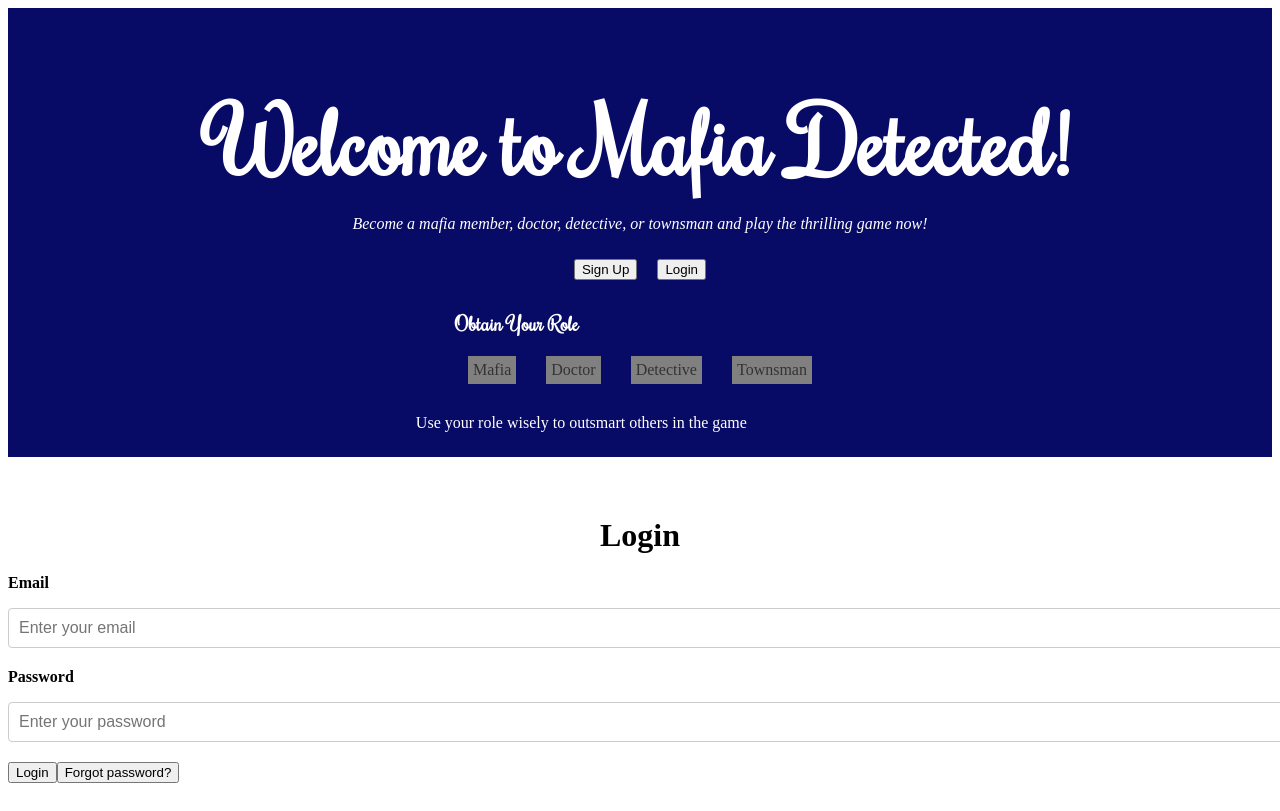
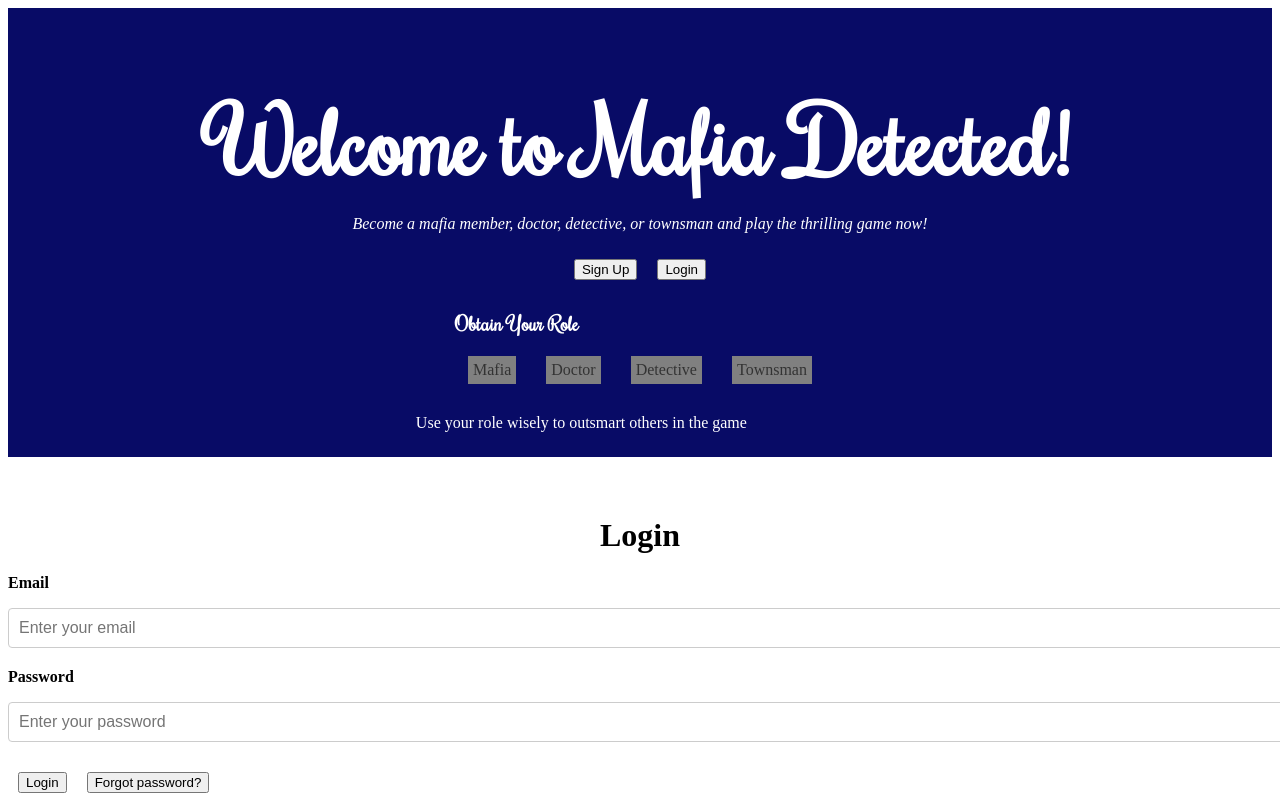
Before and after one commit to benj12/Mafia-Detected, a Vue app: page /login in a window 1280 px wide. Built offline with nearby package versions, Linux system fonts and the light colour scheme.

Commit message:
Added space between Login and Forgot Pass buttons

```diff
--- a/src/components/Header.vue
+++ b/src/components/Header.vue
@@ -8,6 +8,7 @@
         <router-link to="/login">
             <button class="spacing-between-buttons">Login</button>
         </router-link>
+
 
         <h2 class="role-header">Obtain Your Role</h2>
         <div class="roles-background">
--- a/src/components/HomePage.vue
+++ b/src/components/HomePage.vue
@@ -75,8 +75,10 @@ main {
 
 h2 {
   margin:0;
-  /* margin-top: 0; */
-  /* margin-bottom: 20px; */
+  /* margin-top: 0;
+  margin-bottom: 20px;
+  margin-left: -200px;
+  margin-right: 20px; */
   /* Add spacing below the heading */
   font-size: 2em;
   font: Avenir;
--- a/src/components/LoginPage.vue
+++ b/src/components/LoginPage.vue
@@ -7,9 +7,9 @@
             <p><strong>Password</strong></p>
             <input type="password" v-model="passwordLogin" placeholder="Enter your password"/>
         </div>
-        <button @click="login">Login</button>
+        <button @click="login" class="login-button">Login</button>
         <router-link to="/forgotpass">
-            <button>Forgot password?</button>
+            <button class="forgot-password-button">Forgot password?</button>
         </router-link>
     </div>
 </template>
@@ -69,6 +69,10 @@ h2 {
 }
 
 
+.login-button, .forgot-password-button {
+  margin: 10px;
+}
+
 .login-header {
   text-align: center; /* Center align the text */
   margin-top: 20px; /* Adds space above the header */
```
